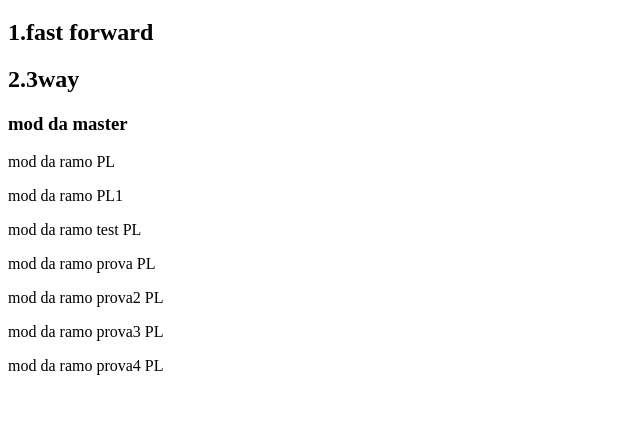
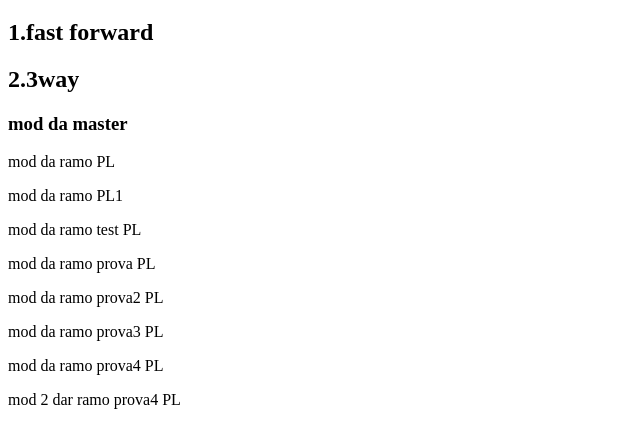
Before and after one commit to laboint20/repo4A212024, a plain HTML site: page index.html in a window 1280 px wide. Shown: the part 61-508 px from the top of the page, without its empty margins (0-640 px from the left). Drawn offline with Linux system fonts and the light colour scheme.

Commit message:
mod 2 da ramo 4PL

```diff
--- a/index.html
+++ b/index.html
@@ -17,5 +17,6 @@
     <p>mod da ramo prova2 PL</p>
     <p>mod da ramo prova3 PL</p>
     <p>mod da ramo prova4 PL</p>
+    <p>mod 2 dar ramo prova4 PL</p>
 </body>
 </html>
```
